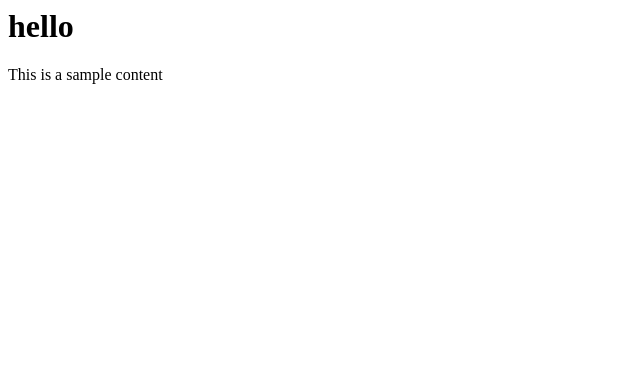
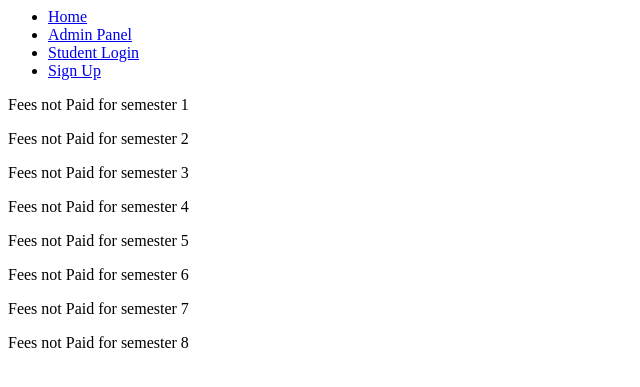
Before and after one commit to TheViking733n/Devsprint, a Django app: page /dashboard/ in a window 1280 px wide. Shown: the top 387 px of the page, without its empty margins (0-640 px from the left). Run offline with Django 4.2, Linux system fonts and the light colour scheme.

Commit message:
updated nav bar to dynamic

```diff
--- a/home/views.py
+++ b/home/views.py
@@ -10,6 +10,7 @@ def index(request):
 
     if request.user.is_anonymous:
         context = {"message": "You are not logged in"}
+        context = {"entry": ""}
         context["nav1"] = "Student Login"
         context["link1"] = "login"
         context["nav2"] = "Sign Up"
@@ -18,6 +19,7 @@ def index(request):
 
     else:
         context = {"message": f"You are logged in as {request.user.username}"}
+        context = {"entry": request.user.username}
         context["nav1"] = "Pay Fees"
         context["link1"] = "payfees"
         context["nav2"] = f"Logout ({request.user.username})"
@@ -28,8 +30,27 @@ def auth(request):
     return HttpResponse("You're at the home auth.")
 
 def dashboard(request):
-    return render(request, 'dashboard.html')
-    # return HttpResponse("You're at the home dashboard.")
+    if request.user.is_anonymous:
+        context = {"entry": ""}
+        context["nav1"] = "Student Login"
+        context["link1"] = "login"
+        context["nav2"] = "Sign Up"
+        context["link2"] = "signup"
+
+    else:
+        context = {"entry": request.user.username}
+        context["nav1"] = "Pay Fees"
+        context["link1"] = "payfees"
+        context["nav2"] = f"Logout ({request.user.username})"
+        context["link2"] = "logout"
+        for sem in range(1, 9):
+            obj = FeesPayments.objects.filter(entry=request.user.username ,semester=sem)
+            if obj:
+                context[f"sem{sem}"] = "Paid"
+            else:
+                context[sem] = ""
+
+    return render(request, 'dashboard.html', context)
 
 def payfees(request):
     if request.method == 'POST':
@@ -43,12 +64,29 @@ def payfees(request):
         time = datetime.now().time()
         feespayments = FeesPayments(name=name, entry=entry, semester=semester, amount=amount, date=date, time=time)
         feespayments.save()
+        return redirect('/dashboard')
 
 
     if request.user.is_anonymous:
         context = {"entry": ""}
+        context["nav1"] = "Student Login"
+        context["link1"] = "login"
+        context["nav2"] = "Sign Up"
+        context["link2"] = "signup"
+
     else:
         context = {"entry": request.user.username}
+        context["nav1"] = "Pay Fees"
+        context["link1"] = "payfees"
+        context["nav2"] = f"Logout ({request.user.username})"
+        context["link2"] = "logout"
+        for sem in range(1, 9):
+            obj = FeesPayments.objects.filter(entry=request.user.username ,semester=sem)
+            if obj:
+                context[f"sem{sem}"] = "Paid"
+            else:
+                context[sem] = ""
+
     return render(request, 'payfees.html', context)
 
 def status(request):
@@ -58,21 +96,23 @@ def loginuser(request):
     if request.method == 'POST':
         username = request.POST.get('uname')
         password = request.POST.get('psw')
-        user = User.objects.filter(username=username, password=password)
         print(username, password)
         try:
             user = User.objects.get(username=username)
         except:
             return HttpResponse("This entry no. doesn't exists")
-        if user is not None:
+
+        user = User.objects.filter(username=username, password=password)
+        user = authenticate(username=username, password=password)
+        if user:
             print("user is logged in")
-            user = authenticate(username=username, password=password)
             login(request, user)
-            return redirect('/payfees')
+            return redirect('/dashboard')
+
         else:
             print("user is not logged in")
+            return HttpResponse("Invalid login details supplied.")
             login(request, user)
-            return render(request, 'login.html')
 
 
     return render(request, 'login.html')
@@ -100,10 +140,11 @@ def signup(request):
             user = User.objects.create_user(username=username, password=raw_password)
             user = authenticate(username=username, password=raw_password)
             login(request, user)
-            return redirect('/payfees')
+            return redirect('/dashboard')
 
-        print("this entry no. already taken")
-        return HttpResponse("This entry no. already taken")
+        print("this entry no. is already taken")
+        context = {"error": "You have already created an account. Please try logging in again or contact the administrator."}
+        return render(request, 'signup.html', context)
 
 
     return render(request, 'signup.html')
--- a/templates/dashboard.html
+++ b/templates/dashboard.html
@@ -1,14 +1,29 @@
 <html>
 <head>
 <title>
-    hello world
+    Dashboard
 </title>
 </head>
 <body>
-    <h1>hello</h1>
+    <nav class="nav">
+        <div font-size="120px" class="logo">  </i><i class="fa-solid fa-book-open-reader" style="font-size:48px; color:white;"></i></div>
+        <ul class=" nav-list">
+            <li><a href="/">Home</a></li>
+            <li><a href="/admin/">Admin Panel</a></li>
+            {% if entry %}<li><a href="/dashboard/">Student Panel</a></li>{% endif %}
+            <li><a href="/{{link1}}/">{{nav1}}</a></li>
+            <li><a href="/{{link2}}/">{{nav2}}</a></li>
+        </ul>
+    </nav>
     <p>
-
-        This is a sample content
+        <p>{% if sem1 %}Fees Paid{% else %}Fees not Paid{% endif %} for semester 1</p>
+        <p>{% if sem2 %}Fees Paid{% else %}Fees not Paid{% endif %} for semester 2</p>
+        <p>{% if sem3 %}Fees Paid{% else %}Fees not Paid{% endif %} for semester 3</p>
+        <p>{% if sem4 %}Fees Paid{% else %}Fees not Paid{% endif %} for semester 4</p>
+        <p>{% if sem5 %}Fees Paid{% else %}Fees not Paid{% endif %} for semester 5</p>
+        <p>{% if sem6 %}Fees Paid{% else %}Fees not Paid{% endif %} for semester 6</p>
+        <p>{% if sem7 %}Fees Paid{% else %}Fees not Paid{% endif %} for semester 7</p>
+        <p>{% if sem8 %}Fees Paid{% else %}Fees not Paid{% endif %} for semester 8</p>
 
     </p>
 </body>
--- a/templates/signup.html
+++ b/templates/signup.html
@@ -4,6 +4,7 @@
 
 <head>
     <link rel="stylesheet"  type="text/css" href="{% static 'css/style2.css' %}">
+    <title>Sign Up</title>
     <style>
         /* Bordered form */
     form {
@@ -82,6 +83,10 @@
 </head>
 
 <body>
+
+  {% if error %}<script>alert("{{error}}");</script>{% endif %}
+  {% comment %} <script>alert(1);</script> {% endcomment %}
+
   <form action="/signup/" method="post">
         {% csrf_token %}
         <div class="imgcontainer">
```
Also changed, not shown: templates/index.html (+6 -4 lines), templates/payfees.html (+15 -15 lines), db.sqlite3.
